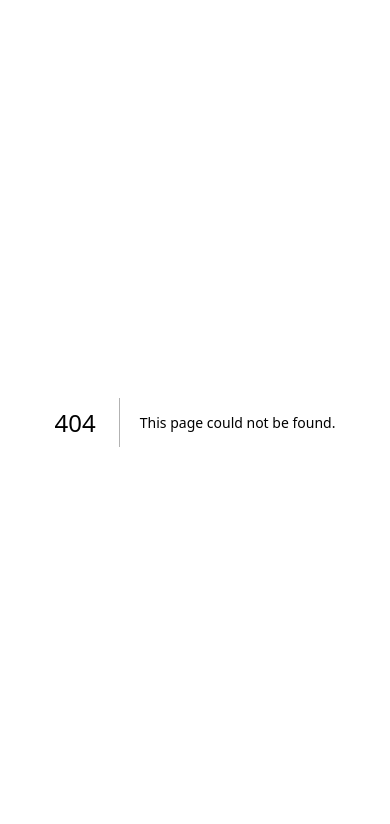
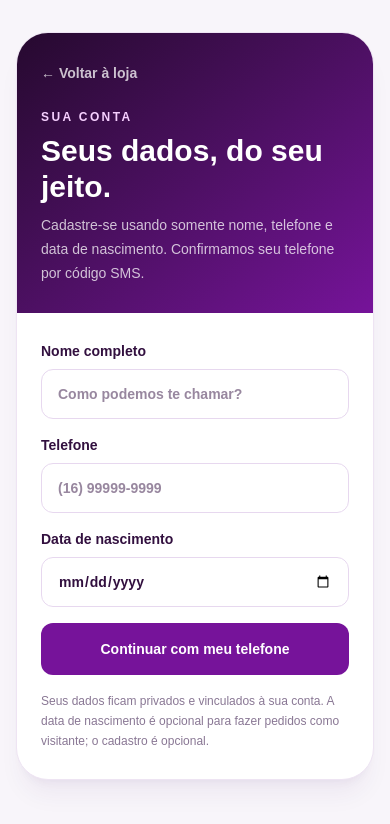
Before and after one commit to ceotiwebdeveloper-oss/acai-delivery-mvp-v2, a Next.js app: page /loja/1/conta in a window 390 px wide. Before the commit this address had no page. Shown: the top 824 px of the page. Built offline with nearby package versions, Linux system fonts and the light colour scheme; no server answers.

Commit message:
Add optional customer account with phone verification

```diff
--- /dev/null
+++ b/app/loja/[slug]/conta/page.tsx
@@ -0,0 +1,188 @@
+"use client";
+
+import Link from "next/link";
+import { useEffect, useState } from "react";
+import { useParams } from "next/navigation";
+import { createClient } from "@/lib/supabase/client";
+
+function normalizePhone(value: string) {
+  const digits = value.replace(/\D/g, "");
+  if (digits.startsWith("55") && digits.length >= 12) return `+${digits}`;
+  return `+55${digits}`;
+}
+
+function formatPhone(value: string) {
+  const digits = value.replace(/\D/g, "").replace(/^55/, "").slice(0, 11);
+  if (digits.length <= 2) return digits ? `(${digits}` : "";
+  if (digits.length <= 7) return `(${digits.slice(0, 2)}) ${digits.slice(2)}`;
+  return `(${digits.slice(0, 2)}) ${digits.slice(2, 7)}-${digits.slice(7)}`;
+}
+
+export default function CustomerAccountPage() {
+  const params = useParams<{ slug: string }>();
+  const slug = params.slug;
+  const [name, setName] = useState("");
+  const [phone, setPhone] = useState("");
+  const [birthDate, setBirthDate] = useState("");
+  const [code, setCode] = useState("");
+  const [step, setStep] = useState<"details" | "verify" | "signed-in">("details");
+  const [loading, setLoading] = useState(false);
+  const [message, setMessage] = useState("");
+  const [error, setError] = useState("");
+
+  useEffect(() => {
+    let active = true;
+    const supabase = createClient();
+    supabase.auth.getUser().then(async ({ data }) => {
+      if (!active || !data.user) return;
+      const { data: profile } = await supabase
+        .from("customer_profiles")
+        .select("full_name, phone, birth_date")
+        .eq("user_id", data.user.id)
+        .maybeSingle();
+      if (!active) return;
+      if (profile) {
+        setName(profile.full_name);
+        setPhone(formatPhone(profile.phone));
+        setBirthDate(profile.birth_date);
+      } else if (data.user.phone) {
+        setPhone(formatPhone(data.user.phone));
+      }
+      setStep("signed-in");
+    });
+    return () => { active = false; };
+  }, []);
+
+  async function sendCode() {
+    setError("");
+    setMessage("");
+    if (name.trim().length < 2 || phone.replace(/\D/g, "").replace(/^55/, "").length < 10 || !birthDate) {
+      setError("Preencha nome, telefone e data de nascimento.");
+      return;
+    }
+    if (new Date(birthDate) > new Date()) {
+      setError("A data de nascimento não pode estar no futuro.");
+      return;
+    }
+    setLoading(true);
+    try {
+      const supabase = createClient();
+      const { error: authError } = await supabase.auth.signInWithOtp({
+        phone: normalizePhone(phone),
+        options: { shouldCreateUser: true },
+      });
+      if (authError) throw authError;
+      setStep("verify");
+      setMessage("Enviamos um código por SMS. Digite-o abaixo para confirmar seu telefone.");
+    } catch (e) {
+      setError(e instanceof Error ? e.message : "Não foi possível enviar o código. Verifique a configuração de SMS e tente novamente.");
+    } finally {
+      setLoading(false);
+    }
+  }
+
+  async function verifyCode() {
+    setError("");
+    setMessage("");
+    if (code.trim().length < 4) {
+      setError("Digite o código recebido por SMS.");
+      return;
+    }
+    setLoading(true);
+    try {
+      const supabase = createClient();
+      const { data, error: verifyError } = await supabase.auth.verifyOtp({
+        phone: normalizePhone(phone),
+        token: code.trim(),
+        type: "sms",
+      });
+      if (verifyError) throw verifyError;
+      if (!data.user) throw new Error("Não foi possível confirmar sua conta.");
+      const { error: profileError } = await supabase.from("customer_profiles").upsert({
+        user_id: data.user.id,
+        full_name: name.trim(),
+        phone: normalizePhone(phone),
+        birth_date: birthDate,
+        updated_at: new Date().toISOString(),
+      }, { onConflict: "user_id" });
+      if (profileError) throw profileError;
+      setStep("signed-in");
+      setMessage("Cadastro confirmado! Seus dados foram salvos com segurança.");
+    } catch (e) {
+      setError(e instanceof Error ? e.message : "Não foi possível confirmar o código.");
+    } finally {
+      setLoading(false);
+    }
+  }
+
+  async function saveProfile() {
+    setError("");
+    setMessage("");
+    setLoading(true);
+    try {
+      const supabase = createClient();
+      const { data: { user }, error: userError } = await supabase.auth.getUser();
+      if (userError || !user) throw new Error("Sua sessão expirou. Entre novamente com seu telefone.");
+      const { error: profileError } = await supabase.from("customer_profiles").upsert({
+        user_id: user.id,
+        full_name: name.trim(),
+        phone: normalizePhone(phone),
+        birth_date: birthDate,
+        updated_at: new Date().toISOString(),
+      }, { onConflict: "user_id" });
+      if (profileError) throw profileError;
+      setMessage("Seus dados foram atualizados.");
+    } catch (e) {
+      setError(e instanceof Error ? e.message : "Não foi possível salvar os dados.");
+    } finally {
+      setLoading(false);
+    }
+  }
+
+  async function signOut() {
+    const supabase = createClient();
+    await supabase.auth.signOut();
+    setCode("");
+    setStep("details");
+    setMessage("Você saiu da sua conta.");
+  }
+
+  return (
+    <main className="min-h-screen bg-[#f8f5fa] px-4 py-8 text-[#32103f] sm:py-14">
+      <div className="mx-auto max-w-lg overflow-hidden rounded-[2rem] border border-[#eee4f3] bg-white shadow-xl shadow-purple-950/5">
+        <header className="bg-gradient-to-br from-[#26092f] to-[#76139a] px-6 py-7 text-white sm:px-8">
+          <Link href={`/loja/${slug}`} className="text-sm font-semibold text-white/75 hover:text-white">← Voltar à loja</Link>
+          <p className="mt-6 text-xs font-extrabold uppercase tracking-[.2em] text-fuchsia-200">Sua conta</p>
+          <h1 className="mt-2 text-3xl font-black">Seus dados, do seu jeito.</h1>
+          <p className="mt-2 text-sm leading-6 text-white/75">Cadastre-se usando somente nome, telefone e data de nascimento. Confirmamos seu telefone por código SMS.</p>
+        </header>
+
+        <div className="space-y-4 px-6 py-7 sm:px-8">
+          <label className="block text-sm font-bold">Nome completo
+            <input value={name} onChange={e => setName(e.target.value)} autoComplete="name" maxLength={120} placeholder="Como podemos te chamar?" className="mt-2 w-full rounded-xl border border-[#e7d8ef] px-4 py-3.5 text-sm outline-none focus:border-[#9a36bd]" />
+          </label>
+          <label className="block text-sm font-bold">Telefone
+            <input value={phone} onChange={e => setPhone(formatPhone(e.target.value))} type="tel" inputMode="tel" autoComplete="tel" placeholder="(16) 99999-9999" className="mt-2 w-full rounded-xl border border-[#e7d8ef] px-4 py-3.5 text-sm outline-none focus:border-[#9a36bd]" />
+          </label>
+          <label className="block text-sm font-bold">Data de nascimento
+            <input value={birthDate} onChange={e => setBirthDate(e.target.value)} type="date" autoComplete="bday" max={new Date().toISOString().slice(0, 10)} className="mt-2 w-full rounded-xl border border-[#e7d8ef] px-4 py-3.5 text-sm outline-none focus:border-[#9a36bd]" />
+          </label>
+
+          {step === "verify" && (
+            <label className="block text-sm font-bold">Código recebido por SMS
+              <input value={code} onChange={e => setCode(e.target.value.replace(/\D/g, "").slice(0, 8))} inputMode="numeric" autoComplete="one-time-code" placeholder="Digite o código" className="mt-2 w-full rounded-xl border border-[#e7d8ef] px-4 py-3.5 text-sm tracking-[.3em] outline-none focus:border-[#9a36bd]" />
+            </label>
+          )}
+
+          {error && <p role="alert" className="rounded-xl border border-red-200 bg-red-50 p-3 text-sm text-red-700">{error}</p>}
+          {message && <p role="status" className="rounded-xl border border-emerald-200 bg-emerald-50 p-3 text-sm text-emerald-800">{message}</p>}
+
+          {step === "details" && <button type="button" disabled={loading} onClick={sendCode} className="w-full rounded-xl bg-[#76139a] px-5 py-4 text-sm font-extrabold text-white transition hover:bg-[#5e0f7c] disabled:opacity-60">{loading ? "Enviando código..." : "Continuar com meu telefone"}</button>}
+          {step === "verify" && <div className="space-y-3"><button type="button" disabled={loading} onClick={verifyCode} className="w-full rounded-xl bg-[#76139a] px-5 py-4 text-sm font-extrabold text-white disabled:opacity-60">{loading ? "Confirmando..." : "Confirmar e salvar cadastro"}</button><button type="button" disabled={loading} onClick={sendCode} className="w-full rounded-xl border border-[#e7d8ef] px-5 py-3 text-sm font-bold text-[#76139a]">Enviar outro código</button></div>}
+          {step === "signed-in" && <div className="space-y-3"><button type="button" disabled={loading} onClick={saveProfile} className="w-full rounded-xl bg-[#76139a] px-5 py-4 text-sm font-extrabold text-white disabled:opacity-60">{loading ? "Salvando..." : "Salvar meus dados"}</button><Link href={`/loja/${slug}/checkout`} className="block w-full rounded-xl bg-[#f6eafa] px-5 py-4 text-center text-sm font-extrabold text-[#76139a]">Continuar para o pedido</Link><button type="button" onClick={signOut} className="w-full py-2 text-sm font-semibold text-[#806d88] underline">Sair da conta</button></div>}
+          <p className="text-xs leading-5 text-[#897794]">Seus dados ficam privados e vinculados à sua conta. A data de nascimento é opcional para fazer pedidos como visitante; o cadastro é opcional.</p>
+        </div>
+      </div>
+    </main>
+  );
+}
```
